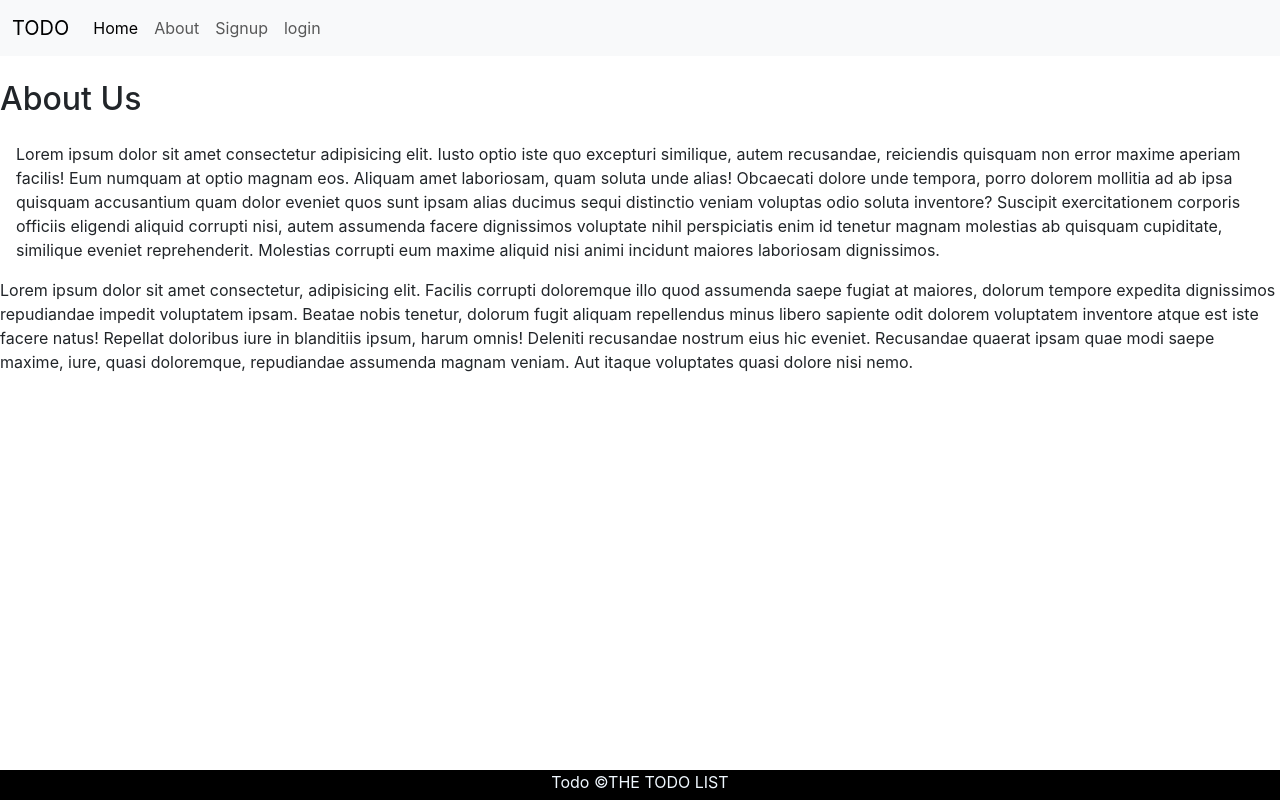
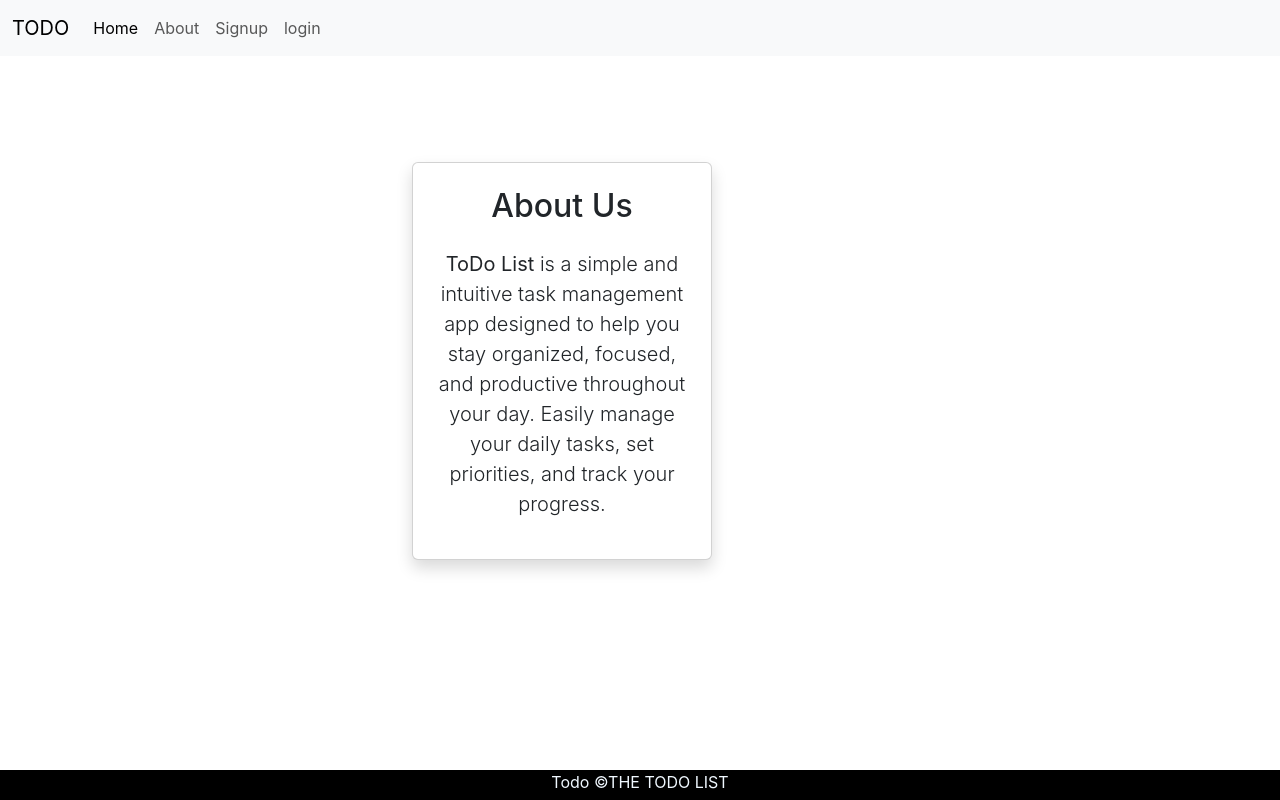
Before and after one commit to ChandraVijay0111/TODO_LIST, a React (Create React App) app in the folder frontend/: page /about in a window 1280 px wide. Built offline with nearby package versions, Linux system fonts and the light colour scheme.

Commit message:
Update: About & Home components, added Before component

```diff
--- a/frontend/src/components/About.jsx
+++ b/frontend/src/components/About.jsx
@@ -1,13 +1,22 @@
-import React from 'react'
+import React from 'react';
 
 const About = () => {
   return (
-    <div>
-      <h2 className='my-4'>About Us</h2>
-      <p className='mx-3 '>Lorem ipsum dolor sit amet consectetur adipisicing elit. Iusto optio iste quo excepturi similique, autem recusandae, reiciendis quisquam non error maxime aperiam facilis! Eum numquam at optio magnam eos. Aliquam amet laboriosam, quam soluta unde alias! Obcaecati dolore unde tempora, porro dolorem mollitia ad ab ipsa quisquam accusantium quam dolor eveniet quos sunt ipsam alias ducimus sequi distinctio veniam voluptas odio soluta inventore? Suscipit exercitationem corporis officiis eligendi aliquid corrupti nisi, autem assumenda facere dignissimos voluptate nihil perspiciatis enim id tenetur magnam molestias ab quisquam cupiditate, similique eveniet reprehenderit. Molestias corrupti eum maxime aliquid nisi animi incidunt maiores laboriosam dignissimos.</p>
-      <p>Lorem ipsum dolor sit amet consectetur, adipisicing elit. Facilis corrupti doloremque illo quod assumenda saepe fugiat at maiores, dolorum tempore expedita dignissimos repudiandae impedit voluptatem ipsam. Beatae nobis tenetur, dolorum fugit aliquam repellendus minus libero sapiente odit dolorem voluptatem inventore atque est iste facere natus! Repellat doloribus iure in blanditiis ipsum, harum omnis! Deleniti recusandae nostrum eius hic eveniet. Recusandae quaerat ipsam quae modi saepe maxime, iure, quasi doloremque, repudiandae assumenda magnam veniam. Aut itaque voluptates quasi dolore nisi nemo.</p>
+    <div
+      className="d-flex justify-content-center align-items-center"
+      style={{ minHeight: '100vh', marginTop: '-100px', marginLeft: '120px' }}
+    >
+      <div className="container" style={{ maxWidth: '600px' }}>
+        <div className="card shadow p-4">
+          <h2 className="mb-4 text-center">About Us</h2>
+          <p className="lead text-center">
+            <strong>ToDo List</strong> is a simple and intuitive task management app designed to help you stay organized,
+            focused, and productive throughout your day. Easily manage your daily tasks, set priorities, and track your progress.
+          </p>
+        </div>
+      </div>
     </div>
-  )
-}
+  );
+};
 
-export default About
+export default About;
--- /dev/null
+++ b/frontend/src/components/Before.jsx
@@ -0,0 +1,20 @@
+import React from 'react';
+
+const Before = () => {
+  const id = sessionStorage.getItem("id");
+
+  if (id) {
+    return null;
+  }
+
+  return (
+    <div className="container mt-5">
+      <div className="alert alert-warning text-center" role="alert">
+        <h4 className="alert-heading">Please Sign Up</h4>
+        <p>You need to sign up first to use the app.</p>
+      </div>
+    </div>
+  );
+};
+
+export default Before;
--- a/frontend/src/components/Home.jsx
+++ b/frontend/src/components/Home.jsx
@@ -5,6 +5,7 @@ import { useEffect } from 'react'
 import axios from 'axios'
 import { useState } from 'react'
 import { useNavigate } from 'react-router-dom'
+import Before from './Before'
 
 
 const Home = () => {
@@ -46,6 +47,7 @@ const Home = () => {
 
   return (
     <div className='home'>
+      <Before/>
      <div className='row row-cols-2 my-5 mx-5'>
           {
             array && array.map((task,index)=>(
--- a/package.json
+++ b/package.json
@@ -1,6 +1,12 @@
 {
   "dependencies": {
+    "concurrently": "^9.1.2",
     "dotenv": "^16.5.0",
     "react-router-dom": "^6.27.0"
+  },
+  "scripts": {
+    "frontend": "cd frontend && npm start",
+    "backend": "cd backend && npm run dev",
+    "fullstack": "concurrently \"npm run backend\" \"npm run frontend\""
   }
 }
```
Also changed, not shown: 1 other file (tests, documents, lock files or other folders).
